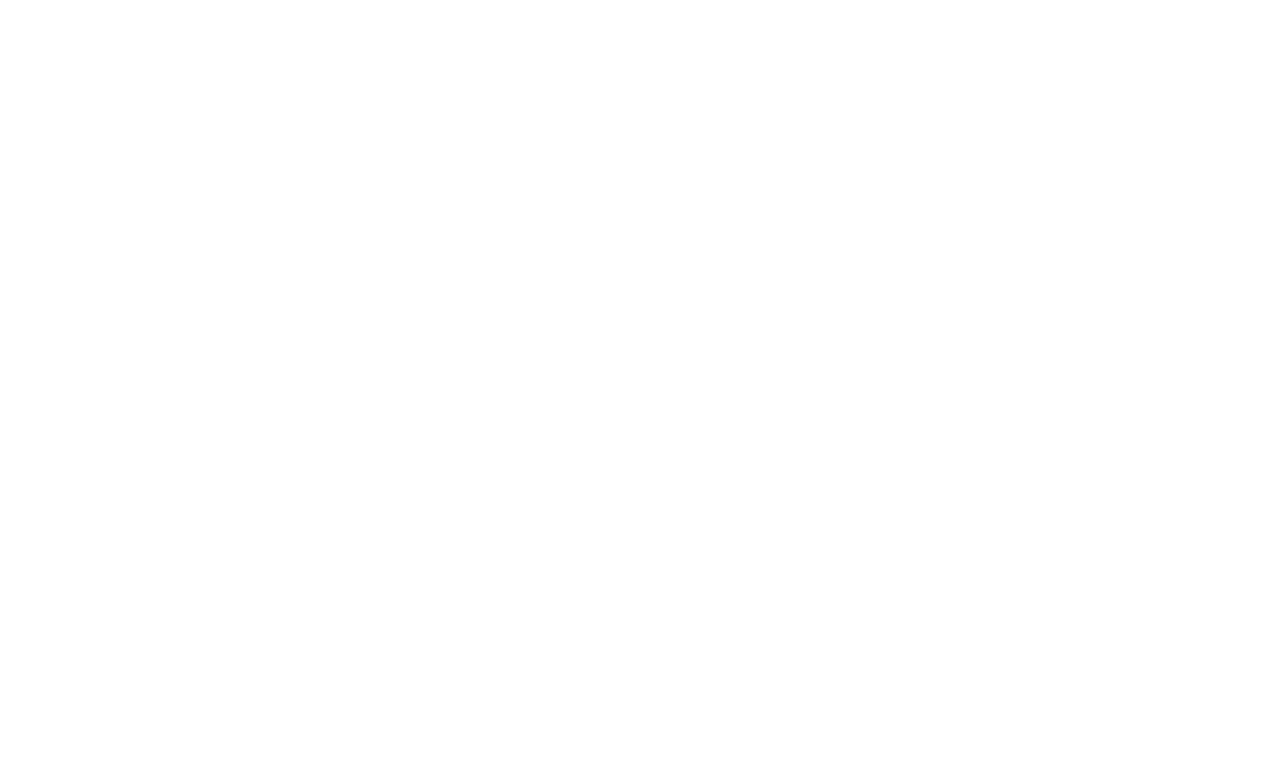
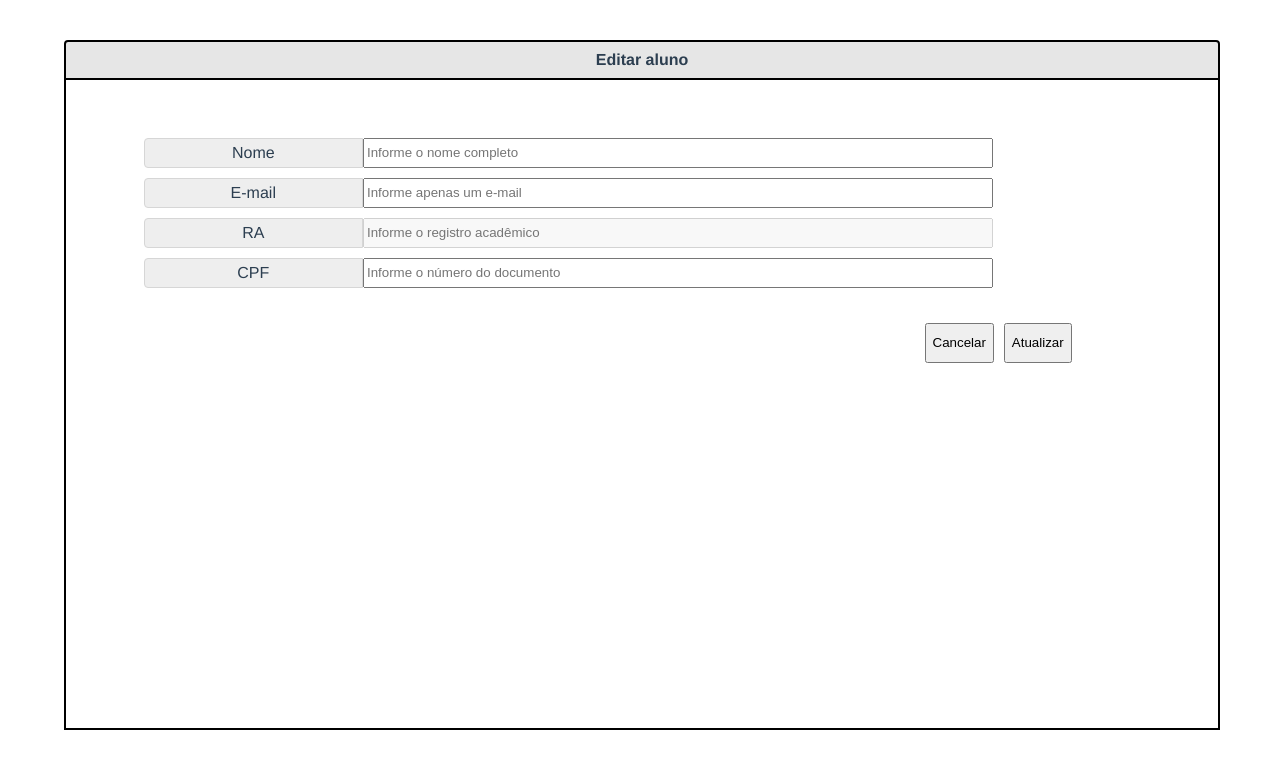
Before and after one commit to David-Chavier/grupoafront, a Vue app: page /editStudentRegistration/1 in a window 1280 px wide. Before the commit this address had no page. Shown: the top 768 px of the page. Built offline with nearby package versions, Linux system fonts and the light colour scheme; no server answers.

Commit message:
cria a funcionalidade de buscar um cadastro por id e edita-lo

```diff
--- a/src/App.vue
+++ b/src/App.vue
@@ -1,8 +1,4 @@
 <template>
-  <nav>
-    <router-link to="/"></router-link>
-    <router-link to="/studentRegistration"></router-link>
-  </nav>
   <router-view />
 </template>
 
--- a/src/components/RegistrationList.vue
+++ b/src/components/RegistrationList.vue
@@ -48,7 +48,7 @@
             <li>{{ student.name }}</li>
             <li>{{ student.cpf }}</li>
             <li>
-              <button  style="margin-right: 10px;">Editar</button>
+              <button @click="goToEditStudent(student.id)" style="margin-right: 10px;">Editar</button>
               <button @click="openModalDeleteStudent(student.id, student.name)">Excluir</button>
             </li>
           </ul>
@@ -100,6 +100,10 @@ export default defineComponent({
 
     const students = ref<StudentModel[]>([]);
 
+    const goToEditStudent = (id: string) => {
+      router.push({ name: "editStudentRegistration", params: { id } });
+    };
+
     const goToStudentRegistration = () => {
       router.push({ name: "studentRegistration" });
     };
@@ -127,6 +131,7 @@ export default defineComponent({
       selectedStudentName,
       selectedStudentId,
       isModalOpenDeleteStudent,
+      goToEditStudent,
       openModalDeleteStudent,
       closeModalDeleteStudent,
       goToStudentRegistration,
--- a/src/model/StudentModel.ts
+++ b/src/model/StudentModel.ts
@@ -8,3 +8,5 @@ export interface CreateStudentModel {
 export interface StudentModel extends CreateStudentModel {
     id: string;
 }
+
+export type UpdateStudentModel = Omit<StudentModel, 'academicRegistration'>
--- a/src/router/index.ts
+++ b/src/router/index.ts
@@ -9,7 +9,13 @@ const routes = [
   {
     path: '/studentRegistration',
     name: 'studentRegistration',
-    component: () => import('@/views/StudentRegistration.vue'),  // Novo nome do arquivo
+    component: () => import('@/views/StudentRegistration.vue'),
+  },
+  {
+    path: '/editStudentRegistration/:id',
+    name: 'editStudentRegistration',
+    component: () => import('@/views/StudentRegistration.vue'),
+    props: true
   },
 ];
 
--- a/src/services/StudentServices.ts
+++ b/src/services/StudentServices.ts
@@ -1,8 +1,14 @@
-import { CreateStudentModel, StudentModel } from "@/model/StudentModel";
+import { CreateStudentModel, StudentModel, UpdateStudentModel } from "@/model/StudentModel";
 import { Api } from "./Api";
 
 export async function getStudents() {
     const request = await Api.get<StudentModel[]>("/Student");
+
+    return request.data;
+}
+
+export async function getStudentById(id: string) {
+    const request = await Api.get<StudentModel>(`/Student/${id}`);
 
     return request.data;
 }
@@ -13,7 +19,14 @@ export async function createStudent(student: CreateStudentModel) {
     return request.data;
 }
 
+export async function updateStudent(student: UpdateStudentModel) {
+    const response = await Api.put("/Student", student);
+
+    return response.data;
+}
+
 export async function deleteStudent(id: string) {
     const response = await Api.delete(`/Student/${id}`);
+
     return response.data;
 }
--- a/src/views/StudentRegistration.vue
+++ b/src/views/StudentRegistration.vue
@@ -1,81 +1,113 @@
 <template>
-  <BoxComponent title="Cadastro de aluno">
+  <BoxComponent :title="isEditMode ? 'Editar aluno' : 'Cadastro de aluno'">
     <div style="padding: 5%;">
       <div style="display: flex; margin-bottom: 10px;">
         <div style="background-color: #EEEEEE; width: 20%; padding: 5px; margin-left: 20px; border: 1px solid #D6D6D6; border-top-left-radius: 4px; border-bottom-left-radius: 4px;">
           Nome
         </div>
-        <input style="width: 60%;" type="text" id="name" name="name" placeholder="Informe o nome completo" v-model="student.name">
+        <input style="width: 60%;" type="text" id="name" name="name" placeholder="Informe o nome completo" v-model="student.name" />
       </div>
+
       <div style="display: flex; margin-bottom: 10px;">
         <div style="background-color: #EEEEEE; width: 20%; padding: 5px; margin-left: 20px; border: 1px solid #D6D6D6; border-top-left-radius: 4px; border-bottom-left-radius: 4px;">
           E-mail
         </div>
-        <input style="width: 60%;" type="text" id="email" name="email" placeholder="Informe apenas um e-mail" v-model="student.email">
+        <input style="width: 60%;" type="text" id="email" name="email" placeholder="Informe apenas um e-mail" v-model="student.email" />
       </div>
+
       <div style="display: flex; margin-bottom: 10px;">
         <div style="background-color: #EEEEEE; width: 20%; padding: 5px; margin-left: 20px; border: 1px solid #D6D6D6; border-top-left-radius: 4px; border-bottom-left-radius: 4px;">
           RA
         </div>
-        <input style="width: 60%;" type="text" id="ra" name="ra" placeholder="Informe o registro acadêmico" v-model="student.academicRegistration">
+        <input :disabled="isEditMode" style="width: 60%;" type="text" id="ra" name="ra" placeholder="Informe o registro acadêmico" v-model="student.academicRegistration" />
       </div>
+
       <div style="display: flex; margin-bottom: 10px;">
         <div style="background-color: #EEEEEE; width: 20%; padding: 5px; margin-left: 20px; border: 1px solid #D6D6D6; border-top-left-radius: 4px; border-bottom-left-radius: 4px;">
           CPF
         </div>
-        <input style="width: 60%;" type="text" id="cpf" name="cpf" placeholder="Informe o número do documento" v-model="student.cpf">
+        <input style="width: 60%;" type="text" id="cpf" name="cpf" placeholder="Informe o número do documento" v-model="student.cpf" />
       </div>
 
-      <div style=" width: 90%; display: flex; justify-content: end; padding: 20px;">
+      <div style="width: 90%; display: flex; justify-content: end; padding: 20px;">
         <button style="height: 40px; margin: 5px;" @click="goToRegistrationList">Cancelar</button>
-        <button style="height: 40px; margin: 5px;" @click="saveStudent">Salvar</button>
+        <button style="height: 40px; margin: 5px;" @click="saveStudent">{{ isEditMode ? 'Atualizar' : 'Salvar' }}</button>
       </div>
     </div>
   </BoxComponent>
 </template>
 
 <script lang="ts">
-import { defineComponent, reactive } from "vue";
-import { useRouter } from "vue-router";
+import { defineComponent, reactive, ref, onMounted } from "vue";
+import { useRouter, useRoute } from "vue-router";
 import BoxComponent from "@/components/BoxComponent.vue";
-import { CreateStudentModel } from "@/model/StudentModel";
-import { createStudent } from "@/services/StudentServices";
+import { StudentModel, UpdateStudentModel } from "@/model/StudentModel";
+import { createStudent, getStudentById, updateStudent } from "@/services/StudentServices";
 
 export default defineComponent({
   components: {
     BoxComponent,
   },
-  name: "HelloWorld",
+  name: "StudentForm",
   setup() {
     const router = useRouter();
+    const route = useRoute();
 
-    // Estado reativo para armazenar os dados do formulário
-    const student: CreateStudentModel = reactive<CreateStudentModel>({
+    const isEditMode = ref(false);
+    const studentId = ref<string | null>(null);
+
+    const student: StudentModel = reactive<StudentModel>({
       name: "",
       email: "",
       academicRegistration: "",
       cpf: "",
+      id: ""
     });
 
-    // Função para salvar o aluno
+    const loadStudentData = async (id: string) => {
+      try {
+        const data = await getStudentById(id);
+        student.name = data.name;
+        student.email = data.email;
+        student.academicRegistration = data.academicRegistration;
+        student.cpf = data.cpf;
+        student.id = data.id; // Define o ID no estado do aluno
+      } catch (error) {
+        console.error("Erro ao carregar dados do aluno:", error);
+      }
+    };
+
     const saveStudent = async () => {
       try {
-        await createStudent(student);
-        router.push({ name: "registrationList" }); // Redireciona após salvar
+        if (isEditMode.value) {
+          const { academicRegistration, ...studentData } = student; // Remove academicRegistration
+          await updateStudent(studentData as UpdateStudentModel);
+        } else {
+          await createStudent(student);
+        }
+        router.push({ name: "registrationList" });
       } catch (error) {
         console.error("Erro ao salvar o aluno:", error);
       }
     };
 
-    // Função para navegar para a lista de cadastros
     const goToRegistrationList = () => {
       router.push({ name: "registrationList" });
     };
 
+    onMounted(() => {
+      if (route.params.id) {
+        isEditMode.value = true;
+        studentId.value = route.params.id as string;
+        loadStudentData(studentId.value);
+      }
+    });
+
     return {
-      student, // Exponha o estado do aluno para o template
+      student,
+      isEditMode,
+      saveStudent,
       goToRegistrationList,
-      saveStudent,
     };
   },
 });
```
